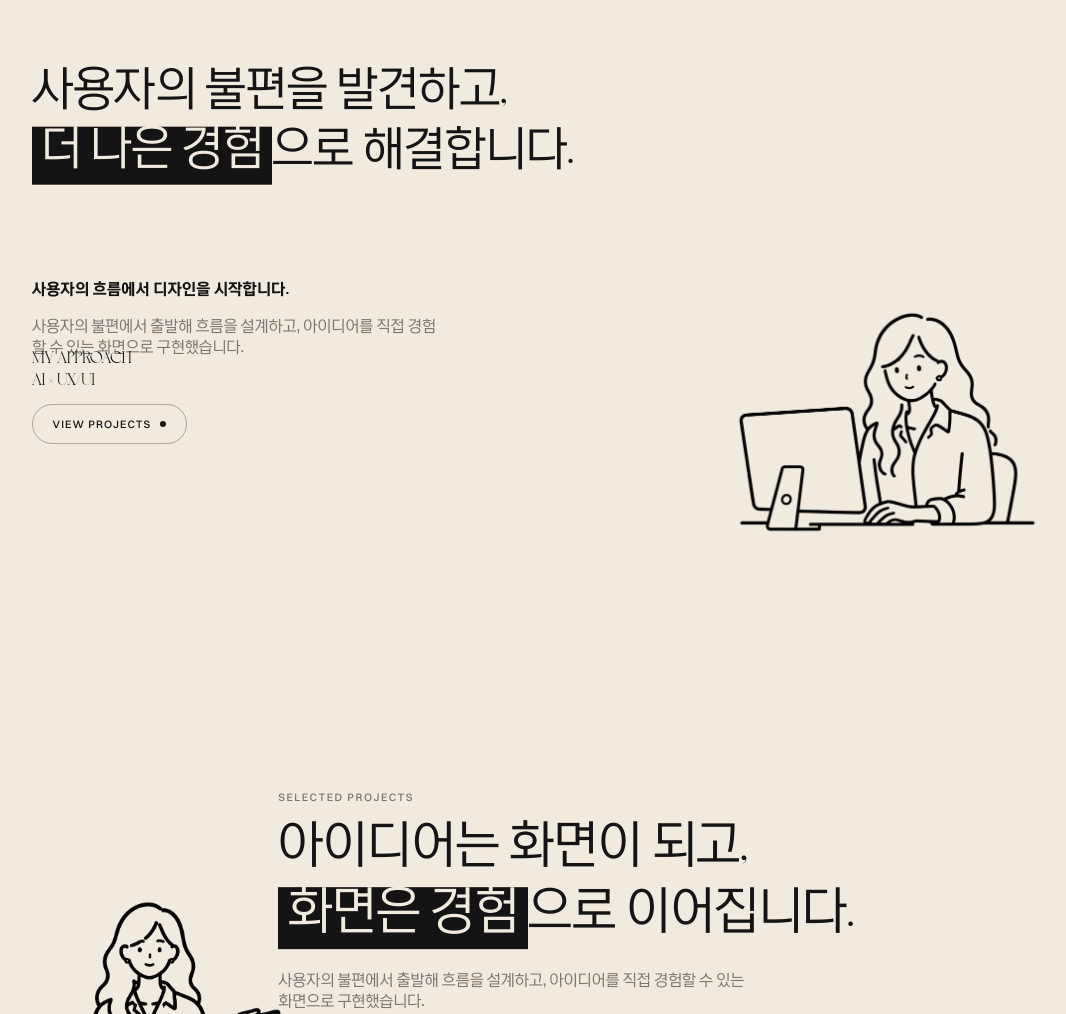
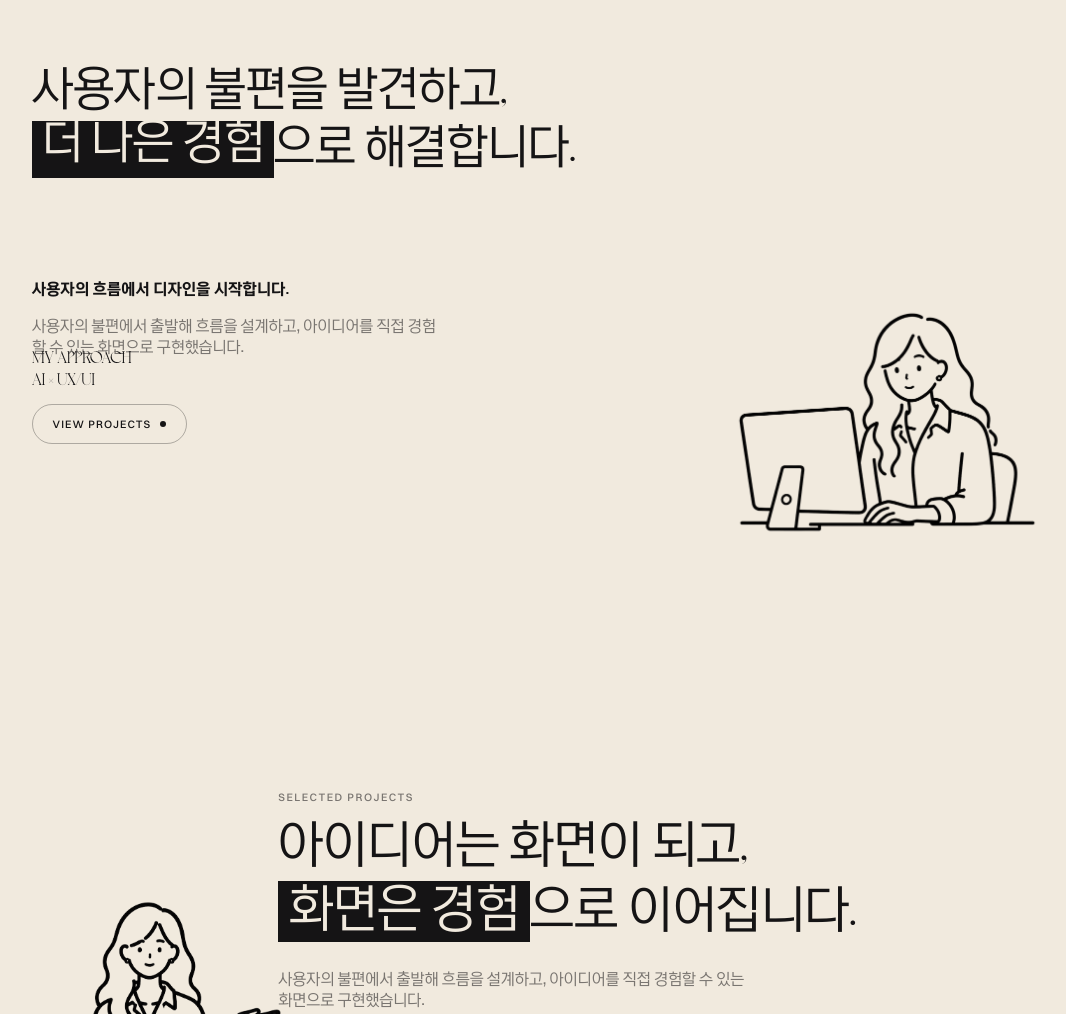
Before and after one commit to cha344709-arch/Personalbranding, a plain HTML site: page index.html in a window 1280 px wide. Shown: the part 4000-5014 px from the top of the page, without its empty margins (96-1162 px from the left). Drawn offline with Linux system fonts and the light colour scheme.

Commit message:
Center highlighted title text

```diff
--- a/index.html
+++ b/index.html
@@ -6,7 +6,7 @@
 <title>CHA KYEONG AH | Portfolio</title>
 <meta name="description" content="The Obsidian Assembly is an independent organization coordinating distributed spaces, operations, and product development across multiple locations.">
 <meta name="theme-color" content="#151415">
-<link rel="stylesheet" href="style.css?v=103">
+<link rel="stylesheet" href="style.css?v=106">
 </head>
 <body>
 
@@ -168,7 +168,7 @@
     <div class="places-after__head reveal">
       <h2 class="section__title">
         <span>사용자의 불편을 발견하고,</span>
-        <span><em class="title-highlight">더 나은 경험</em>으로 해결합니다.</span>
+        <span><em class="title-highlight"><span>더 나은 경험</span></em>으로 해결합니다.</span>
       </h2>
     </div>
 
@@ -192,7 +192,7 @@
       <span class="eyebrow">Selected&nbsp;Projects</span>
       <h2 class="section__title objects__title-lines">
         <span>아이디어는 화면이 되고,</span>
-        <span><em class="title-highlight">화면은 경험</em>으로 이어집니다.</span>
+        <span><em class="title-highlight"><span>화면은 경험</span></em>으로 이어집니다.</span>
       </h2>
       <p class="section__lede">사용자의 불편에서 출발해 흐름을 설계하고,
          아이디어를 직접 경험할 수 있는 화면으로 구현했습니다.</p>
--- a/style.css
+++ b/style.css
@@ -47,7 +47,7 @@
   src:url("fonts/NEXON-Lv2-Gothic.woff") format("woff");
   font-style:normal;
   font-weight:400;
-  font-display:swap;
+  font-display:block;
   unicode-range:U+AC00-D7A3,U+1100-11FF,U+3130-318F,U+A960-A97F,U+D7B0-D7FF;
 }
 @font-face{
@@ -55,7 +55,7 @@
   src:url("fonts/NEXON-Lv2-Gothic-Bold.woff") format("woff");
   font-style:normal;
   font-weight:400;
-  font-display:swap;
+  font-display:block;
   unicode-range:U+AC00-D7A3,U+1100-11FF,U+3130-318F,U+A960-A97F,U+D7B0-D7FF;
 }
 
@@ -700,26 +700,37 @@ input,textarea{font-family:var(--font-t-2);font-size:1.05rem;}
 .places-after__head .section__title span:nth-child(2){margin-left:0;}
 .places-after__head .section__title span:nth-child(3){margin-left:0;}
 .title-highlight{
-  position:relative;
-  isolation:isolate;
-  display:inline-block;
-  padding:.14em .18em .08em;
+  display:inline-grid;
+  place-items:center;
+  width:max-content;
+  height:1.2em;
+  padding:0 .2em;
+  box-sizing:border-box;
+  background:var(--c-black);
   color:var(--c-yellow);font-style:normal;
   line-height:1;
-  vertical-align:baseline;
-}
-.title-highlight::before{
-  content:"";
-  position:absolute;
-  inset:0;
-  z-index:-1;
-  background:var(--c-black);
-  transform:translateY(.12em);
-}
+  text-align:center;
+  vertical-align:middle;
+  box-decoration-break:clone;
+  -webkit-box-decoration-break:clone;
+}
+.title-highlight > span{
+  display:flex;
+  align-items:center;
+  justify-content:center;
+  width:100%;
+  height:100%;
+  margin:0;
+  padding:0;
+  line-height:1;
+  text-align:center;
+}
+
 .places-after__body{
   position:absolute;top:54%;left:calc(var(--app-vw) * 10);z-index:1;
   width:min(calc(var(--app-vw) * 42),40.625rem);max-width:none;margin:0;text-align:left;
 }
+
 .places-after__lede{font-family:var(--font-b-medium);font-size:1rem;letter-spacing:.02em;margin:0 0 1em;}
 .places-after__lede{
   position:relative;left:auto;bottom:auto;
```
